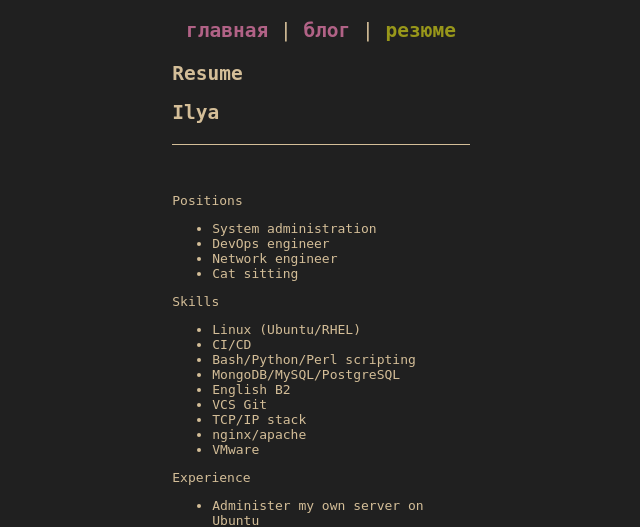
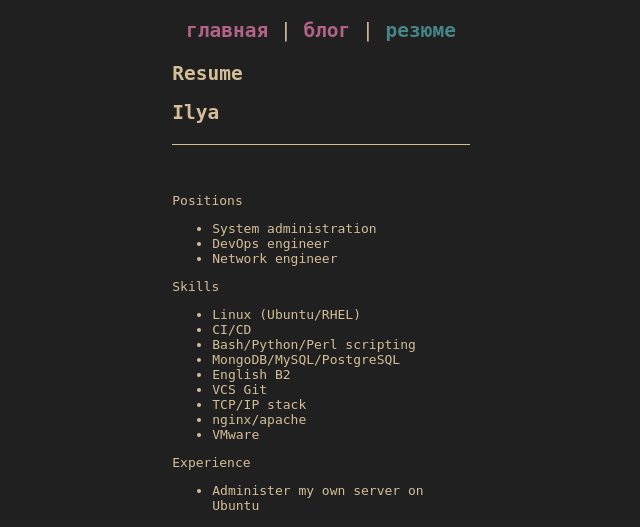
Before and after one commit to kolpaa/kolpa_site, a Flask app: page /resume in a window 1280 px wide. Shown: the part 189-716 px from the top of the page, without its empty margins (319-959 px from the left). Run offline with Flask 2, Linux system fonts and the light colour scheme.

Commit message:
Did something...

```diff
--- a/static/css/styles.css
+++ b/static/css/styles.css
@@ -391,7 +391,7 @@ a {
 a#active{
 	text-decoration: none;
 	font-weight:bold;
-	color:#98971A;
+	color:#458588;
 }
 
 a:hover {
--- a/templates/resume.html
+++ b/templates/resume.html
@@ -47,7 +47,6 @@
               <li>System administration</li>
               <li>DevOps engineer</li>
               <li>Network engineer</li>
-              <li>Cat sitting</li>
             </ul>
             <p class="head">Skills</p>
             <ul>
```
Also changed, not shown: static/files/kusya/2022-07-01_10.png (deleted), static/kolpa.db.
